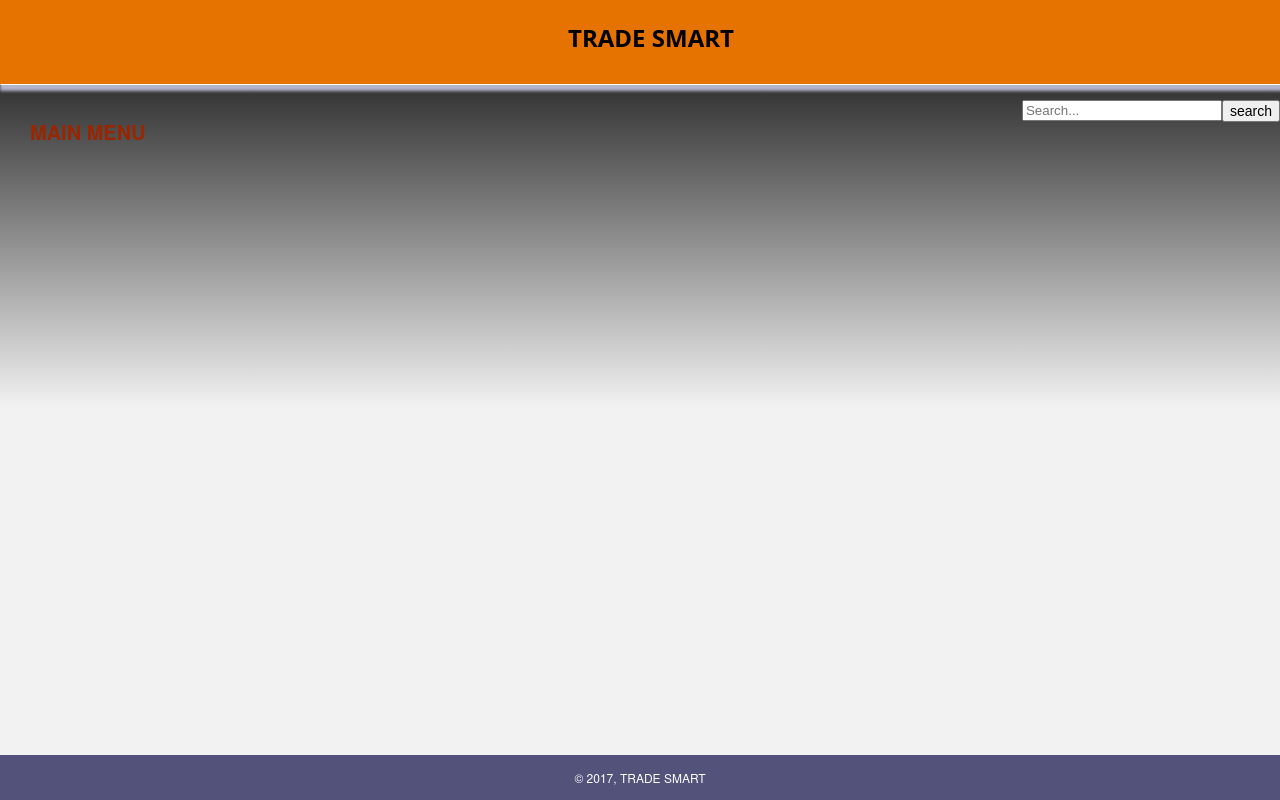
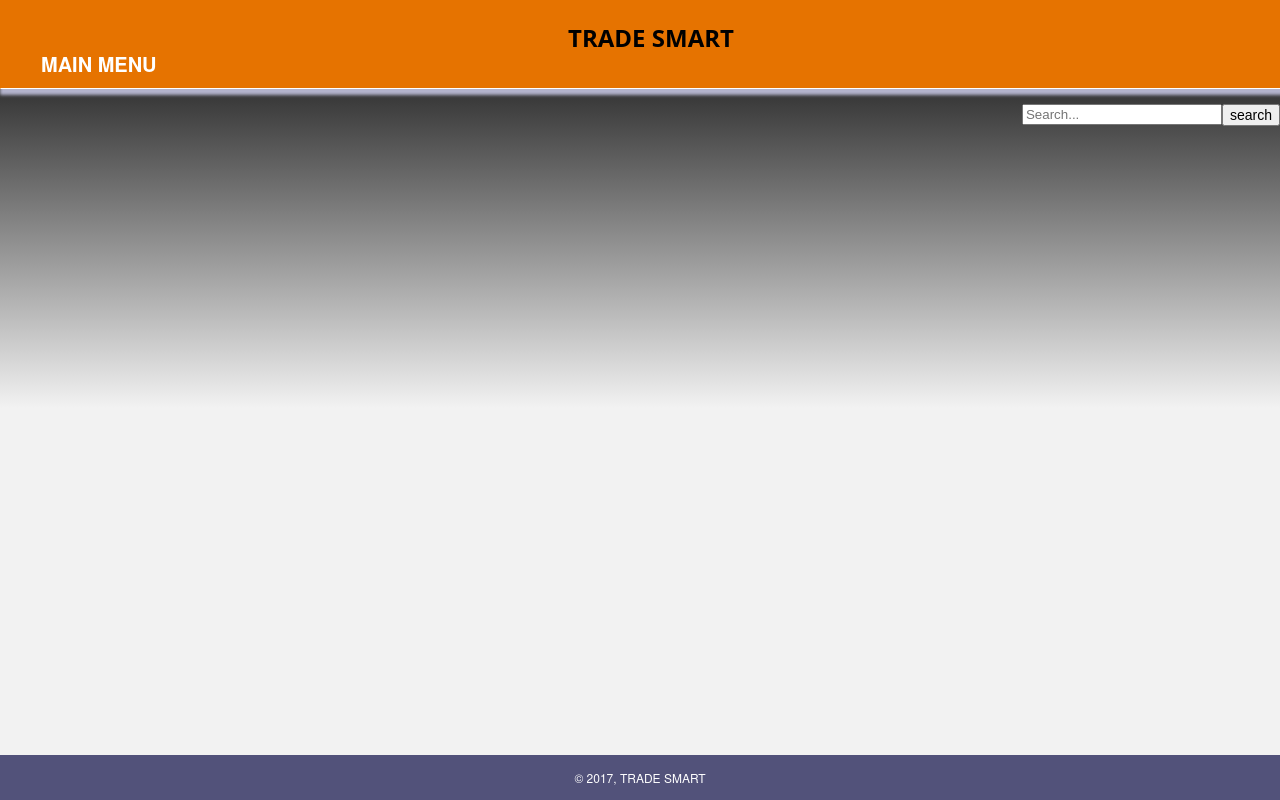
Before and after one commit to Gods1son/tradeSmart, a plain HTML site: page www/search.html in a window 1280 px wide. Shown: the top 800 px of the page. Drawn offline with Linux system fonts and the light colour scheme.

Commit message:
fixed header

```diff
--- a/www/search.html
+++ b/www/search.html
@@ -106,6 +106,7 @@ div {
 
         <div class="page-header">
             <h1>Trade Smart</h1>
+            <a href="index.html" id="linkmain" style="float:left;margin-left:30px;margin-top:-25px;color:white;">Main menu</a>
         </div>
         <!--<input type="text" id="searchFilter" onkeyup="searchman()" placeholder="Search...">-->
 
@@ -117,7 +118,7 @@ div {
 
             <!--<input type="text" id="search" name="search" required autofocus>
             <input type="submit" onclick="return searchman();" value="Search">-->
-        <a href="index.html" id="linkmain" style="float:left;margin-left:30px;">Main menu</a>
+
 </span>
 
     <footer>
```
